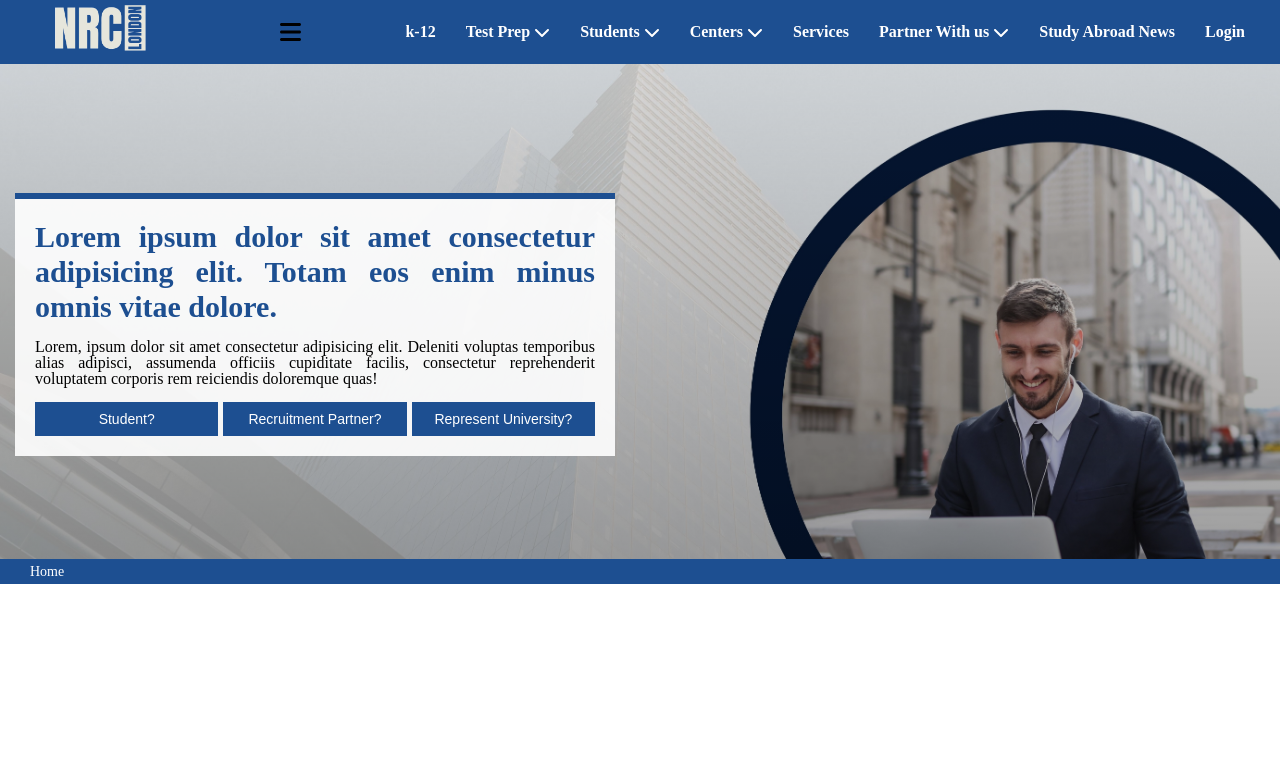
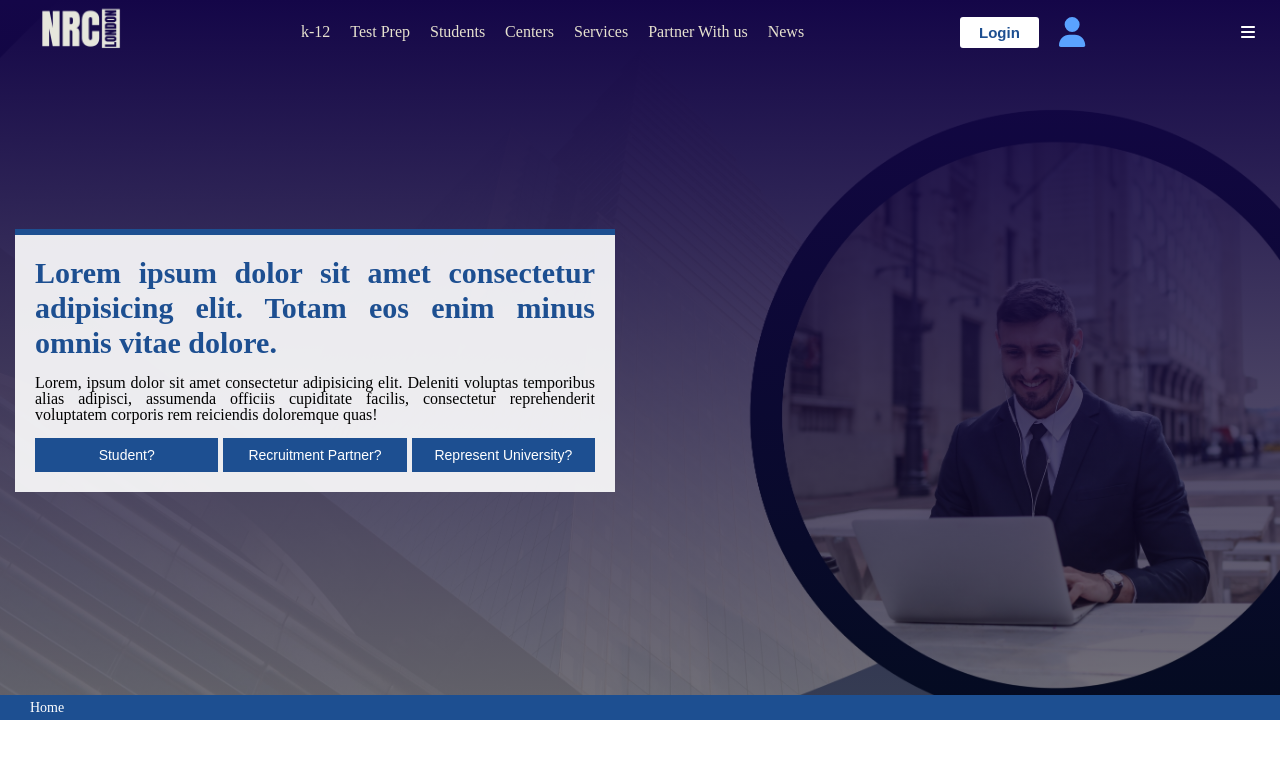
Before and after one commit to mahfuz-ta09/nrc-london, a Next.js app: page / in a window 1280 px wide. Shown: the top 758 px of the page. Built offline with nearby package versions, Linux system fonts and the light colour scheme.

Commit message:
nav changed

```diff
--- a/src/app/(withnavbar)/page.tsx
+++ b/src/app/(withnavbar)/page.tsx
@@ -3,7 +3,7 @@ import Banner from "@/component/shared/Banner/Banner"
 
 const Page = () => {
   return (
-    <div className="home-page">
+    <div>
         <Banner />
     </div>
   )
--- a/src/component/shared/Navbar/NavLinks.tsx
+++ b/src/component/shared/Navbar/NavLinks.tsx
@@ -20,6 +20,7 @@ const NavLinks = () => {
                 <FontAwesomeIcon onClick={handleNavbar}  size="xl"  className='nav-btn-icon' icon={faXmark} />:
                 <FontAwesomeIcon onClick={handleNavbar} size="xl"  className='nav-btn-icon' icon={faBars} />
             }
+            <div className="">
                 <ul className={isOpen  ? 'nav-item show' : 'nav-item hide'}>
                     <Link className='link' href="/">k-12</Link>
                     <Link className='link' href="/">Test Prep<FontAwesomeIcon icon={faChevronDown} /></Link>
@@ -28,9 +29,10 @@ const NavLinks = () => {
                     <Link className='link' href="/">Services</Link>
                     <Link className='link' href="/">Partner With us<FontAwesomeIcon icon={faChevronDown} /></Link>
                     <Link className='link' href="/">Study Abroad News</Link>
-                <Link className='link' href="/">Login</Link>
                     {/* <Link className='link user' href="/"><FontAwesomeIcon icon={faCircleUser} size='2xl'/></Link> */}
                 </ul>
+                <button className='logout-btn'>Login</button>
+            </div>
         </>
     )
 }
--- a/src/component/shared/Navbar/Navbar.tsx
+++ b/src/component/shared/Navbar/Navbar.tsx
@@ -1,19 +1,87 @@
-import dynamic from 'next/dynamic'
+'use client'
 import '../../../css/shared/Navbar/Navbar.css'
 import logo from"../../../assets/logo.png"
 import Image from 'next/image'
+import Link from 'next/link'
+import { FontAwesomeIcon } from '@fortawesome/react-fontawesome'
+import { faBars, faUser } from '@fortawesome/free-solid-svg-icons'
+import { useState } from 'react'
 
 
 const Navbar = () => {
-    const LinkList = dynamic(() => import('./NavLinks'), { ssr: true })
+    const [isOpen,setIsOpen] = useState(false)
 
+
+    const handleNavbar = () =>{
+        setIsOpen(!isOpen)
+    }
 
     return (
         <div className='nav-holder'>
             <div className="nav-content">
                 <Image className='nav-logo' src={logo} alt="" />
-                {/* <h1 className='banner-tag'>NRC-london</h1> */}
-                <LinkList />
+                <div className={isOpen ? 'nav-links show':'nav-links hide'}>
+                    <div className='link-holder'>
+                        <Link className='link' href="/">k-12</Link>
+                    </div>
+
+                    <div className='link-holder'>
+                        <Link className='link' href="/">Test Prep</Link>
+                        <div className='drop-down'>
+                            <Link className='drop-down-link' href="/">IELTS</Link>
+                            <Link className='drop-down-link' href="/">IELTS</Link>
+                            <Link className='drop-down-link' href="/">IELTS</Link>
+                            <Link className='drop-down-link' href="/">IELTS</Link>
+                            <Link className='drop-down-link' href="/">IELTS</Link>
+                        </div>
+                    </div>
+
+                    <div className='link-holder'>
+                        <Link className='link' href="/">Students</Link>
+                        <div className='drop-down'>
+                            <Link className='drop-down-link' href="/">IELTS</Link>
+                            <Link className='drop-down-link' href="/">IELTS</Link>
+                            <Link className='drop-down-link' href="/">IELTS</Link>
+                            <Link className='drop-down-link' href="/">IELTS</Link>
+                            <Link className='drop-down-link' href="/">IELTS</Link>
+                        </div>
+                    </div>
+
+                    <div className='link-holder'>
+                        <Link className='link' href="/">Centers</Link>
+                        <div className='drop-down'>
+                            <Link className='drop-down-link' href="/">IELTS</Link>
+                            <Link className='drop-down-link' href="/">IELTS</Link>
+                            <Link className='drop-down-link' href="/">IELTS</Link>
+                            <Link className='drop-down-link' href="/">IELTS</Link>
+                            <Link className='drop-down-link' href="/">IELTS</Link>
+                        </div>
+                    </div>
+
+                    <div className='link-holder'>
+                        <Link className='link' href="/">Services</Link>
+                    </div>
+
+                    <div className='link-holder'>
+                        <Link className='link' href="/">Partner With us</Link>
+                        <div className='drop-down'>
+                            <Link className='drop-down-link' href="/">IELTS</Link>
+                            <Link className='drop-down-link' href="/">IELTS</Link>
+                            <Link className='drop-down-link' href="/">IELTS</Link>
+                            <Link className='drop-down-link' href="/">IELTS</Link>
+                            <Link className='drop-down-link' href="/">IELTS</Link>
+                        </div>
+                    </div>
+
+                    <div className='link-holder'>
+                        <Link className='link' href="/">News</Link>
+                    </div>
+                </div>
+                <div className={isOpen ? 'link-items show' :'link-items hide'}>
+                    <button>Login</button>
+                    <FontAwesomeIcon  className='icon' icon={faUser} />
+                </div>
+                <FontAwesomeIcon onClick={handleNavbar} className='menu-icon' icon={faBars}/>
             </div>
 
         </div>
--- a/src/css/shared/Banner/Banner.css
+++ b/src/css/shared/Banner/Banner.css
@@ -1,7 +1,7 @@
 .banner-container{
     width: 100%;
-    background: linear-gradient(to bottom,rgba(0,0,0,.1),rgba(0,0,0,.5)),url('../../../assets/Banner.jpg');
-    height: 65vh;
+    background: linear-gradient(to bottom,rgb(20, 6, 72),rgba(0,0,0,.5)),url('../../../assets/Banner.jpg');
+    height: 90vh;
     background-position: center;
     background-size: cover;
     background-attachment: fixed;
--- a/src/css/shared/Navbar/Navbar.css
+++ b/src/css/shared/Navbar/Navbar.css
@@ -1,16 +1,15 @@
-
 .nav-holder{
+    width: 100%;
     height: 8vh;
-    width: 100%;
     position: fixed;
     top: 0;
     left: 0;
     right: 0;
-    background: rgb(29, 79, 145);
     display: flex;
     align-items: center;
     justify-content: center;
-    z-index: 999;
+    z-index: 99999;
+    background: transparent;
 }
 
 .nav-content{
@@ -21,160 +20,133 @@
     display: flex;
     align-items: center;
     justify-content: space-between;
-    padding: 0px 20px;
+    color: white;
+    padding: 0 10px;
 }
 
-.nav-tag{
-    font-size: 35px;
-    line-height: 35px;
-    font-weight: 900;
-    font-family: "Caveat", cursive;
-    color: white;
-    position: relative;
+.nav-logo{
+    width: 120px;
+    height: 110px;
+    object-fit: cover;
 }
 
 
-.nav-tag::after{
-    content: '';
-    position: absolute;
-    background: #fff;
-    left: 0;
-    bottom: -6px;
-    width: 40px;
-    border-radius: 4px;
-    height: 5px;
-    animation: nav-tag-animation 2s infinite  ease-in;
+.nav-links{
+    display: flex;
+    align-items: center;
+    justify-content: center;
+    gap: 20px;
+    list-style: none;
+    height: 100%;
 }
 
-@keyframes nav-tag-animation {
-    0%{
-        left: 0;
-    }50%{
-        left: calc(100% - 40px);
-    }
-    100%{
-        left: 0;
-    }
+
+.link-holder{
+    display: flex;
+    align-items: center;
+    justify-content: center;
+    position: relative;
+    white-space:nowrap;
+    height: 100%;
+    width: 100%;
 }
 
-.nav-item{
-    height: 100%;
+.drop-down{
+    position: fixed;
+    display: none;
+    align-items: center;
+    justify-content: center;
+    flex-direction: column;
+    gap: 10px;
+    top: 8vh;
+    right: 0;
+    width: 100%;
+    height: 40vh;
+    background: #1a1a31;
+    border-top:.5px solid #fff;
+}
+
+.link-holder:hover{
+    border-bottom: 2px solid white;
+}
+
+.link-holder:hover .drop-down{
     display: flex;
-    align-items: center;
-    justify-content: space-between;
-    gap: 30px;
 }
 
 .link{
-    color:#fff;
-    font-size:   16px;
-    font-weight: 700;
+    color: #e7e2cf;
     text-decoration: none;
+    font-weight: 100;
+    font-size: 16px;
+    line-height: 16px;
+    gap: 5px;
+}
+
+.link-items{
     display: flex;
     align-items: center;
     justify-content: center;
-    gap: 4px;
+    gap: 20px;
 }
 
-
-.link:hover{
-    color: rgb(138, 255, 235);
+.link-items button{
+    font-size: 15px;
+    padding: 7px 19px;
+    font-weight: 700;
+    border: none;
+    border-radius: 3px;
+    color: #1d4f91;
+    background: #fff;
+    transition: .2s all;
 }
 
-.user{
-    color: rgb(138, 255, 235);
+.link-items .icon{
+    color: #5aa2ff;
+    font-size: 30px;
 }
 
-.nav-btn-icon{
+.link-items button:hover{
+    transform:translateY(-5px)
+}
+
+.link-items .icon:hover{
+    transform:translateY(-5px)
+}
+
+.menu-icon{
     display: none;
 }
 
-
-.logout-btn{
-    font-size: 16px;
-    font-weight: 600;
-    background: white;
-    padding: 2px 9px;
-    border-radius: 3px;
-    box-shadow: 0px 2px 7px black;
-}
-
-
-.logout-btn:hover{
-    transition: .3s ease-in-out;
-    scale: 1.1;
-}
-
-
-.nav-logo{
-    width: 140px;
-    object-fit: contain;
-}
-.banner-tag{
-    font-size: 25px;
-    color: white;
-    font-style: italic;
-}
-
-@media screen and (max-width:1150px) {
-    .nav-holder{
-        height: 8vh;
+@media screen and (max-width:790){
+    .menu-icon{
+        display: block;
+        z-index: 99999999;
+        font-size: 25px;
+        color: #fff;
     }
-    .nav-content{
-        padding: 0 15px;
-        height: 8vh;
-    }
-    .nav-btn-icon{
-        display: block;
-        font-size: 20px;
-        color: white;
-        font-weight: 500;
-        z-index: 100;
+    .nav-links{
+        position: fixed;
+        display: flex;
+        flex-direction: column;
+        align-items:center;
+        justify-content: start;
+        gap: 30px;
+        background: #1a1a31;
+        height: 100vh;
+        width: 40vw;
+        right: 0;
+        top:0;
+        padding: 8vh 20px 0 20px;
     }
 
-    .nav-tag{
-        font-size: 25px;
-    }
-
-    .nav-item{
-        position: fixed;
-        display: flex;
-        align-items: center;
-        justify-content: start;
-        flex-direction: column;
-        background: rgba(29, 79, 145,0.91);
-        width: 80%;
-        height: 100vh;
-        top: 0;
-        transition: left 1s;
-        gap: 25px;
-        padding: 40% 0;
-    }
-
-    .nav-logo{
-        width: 120px;
-        object-fit: contain;
-    }
-    .user{
-        color: rgb(255, 33, 70);
-    }
-
-    .link{
-        color: #fff;
-        font-size: 18px;
-        line-height: 20px;
-        padding: 0 20px;
-        width: 100%;
-        display: flex;
-        align-items: center;
-        justify-content: space-between;
-    }
-
-
-    .show {
+    .show{
         animation: show-navbar .5s forwards;
     }
 
+    .hide{
+        animation: hide-navbar .5s forwards;
+    }
     @keyframes show-navbar {
         from {
             right: -100%;
@@ -184,9 +156,6 @@
         }
     }
 
-    .hide {
-        animation: hide-navbar 1s forwards;
-    }
 
     @keyframes hide-navbar {
         from {
@@ -196,10 +165,35 @@
             right: -100%;
         }
     }
-    .banner-tag{
-        font-size: 20px;
-        color: white;
-        font-style: italic;
+    .link-holder{
+        width: 100%;
+        height: auto;
     }
 
+    .link{
+        width: 100%;
+        text-align: start;
+    }
+
+    .link-items{
+        position: fixed;
+        bottom: 0;
+        display: flex;
+        align-items: center;
+        justify-content: center;
+        flex-direction: column-reverse;
+        height: 10vh;
+        width: 40vw;
+        background: rgb(20, 6, 72);
+    }
 }
+
+
+@media screen and (max-width:480){
+    .nav-links{
+        width: 50vw;
+    }
+    .link-items{
+        width: 50vw;
+    }
+}
```
Lines whose indentation alone changed are shown as unchanged.
